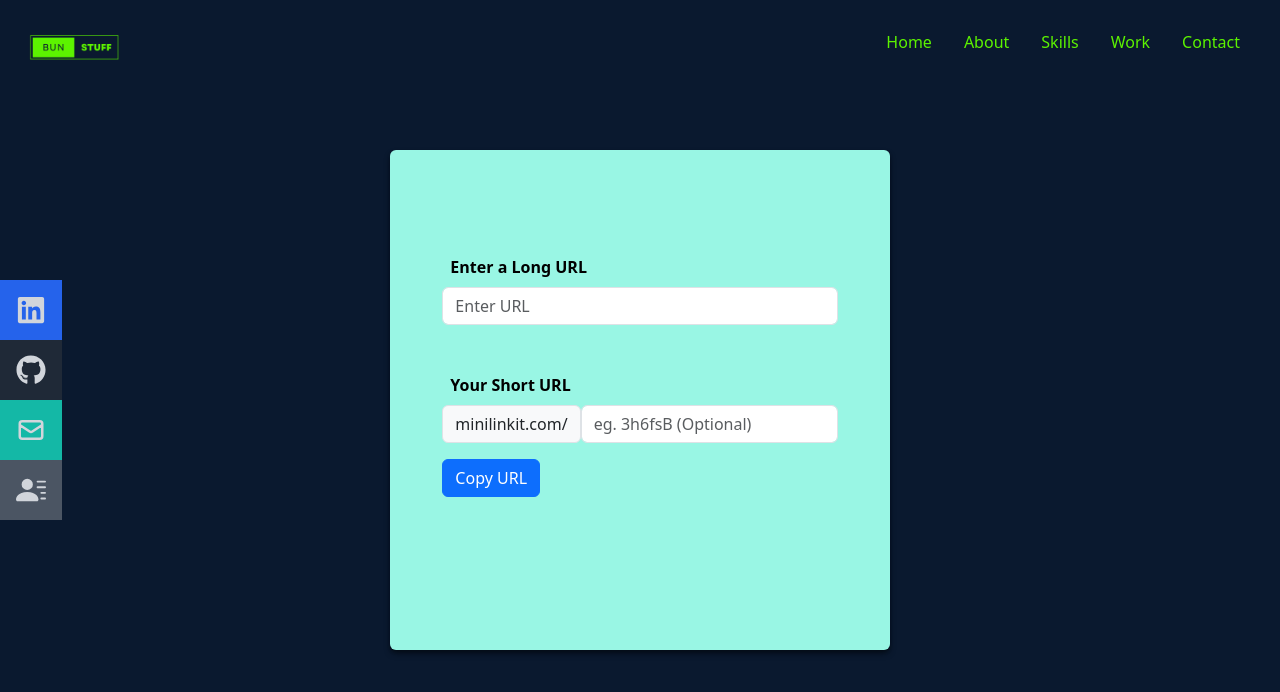
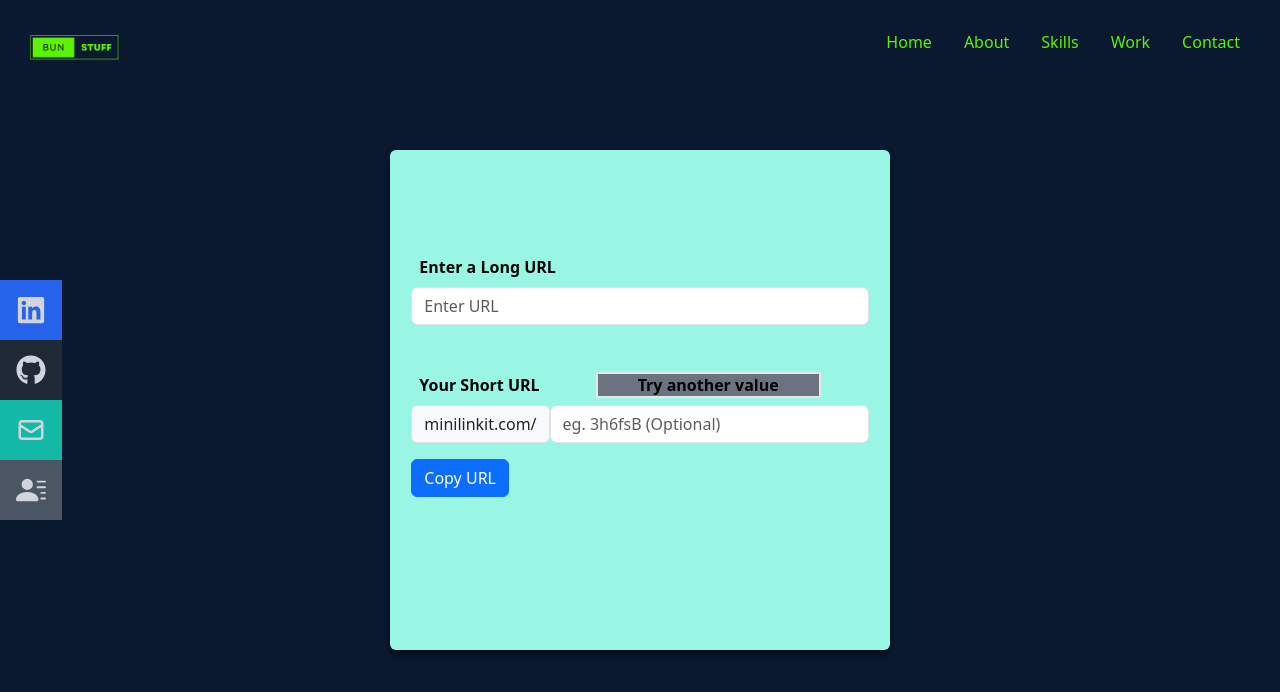
Before and after one commit to mbunalski/portfolio, a React (Create React App) app in the folder portfolio/: page /url in a window 1280 px wide. Shown: the top 692 px of the page. Built offline with nearby package versions, Linux system fonts and the light colour scheme.

Commit message:
working on error handling

```diff
--- a/portfolio/src/App.js
+++ b/portfolio/src/App.js
@@ -29,7 +29,6 @@ const dbRef = ref(getDatabase());
 
 const check = () => {
     var dict = {}
-    let snap;
     get(child(dbRef, `urlapp`)).then((snapshot) => {
         if (snapshot.exists()) {
 
@@ -62,8 +61,7 @@ const check = () => {
 
             return true
         }
-    }
-    );
+    });
 
 
 
--- a/portfolio/src/components/ShortUrl.jsx
+++ b/portfolio/src/components/ShortUrl.jsx
@@ -31,6 +31,11 @@ const ShortUrl = () => {
     // }
 
     // Push Function
+
+
+    const triggerVariable = false
+
+
     const Push = () => {
         var dict = {}
         let snap;
@@ -75,11 +80,12 @@ const ShortUrl = () => {
 
 
                     <Form.Group className="mb-3" controlId="formBasicPassword">
-                        <Form.Label className= 'px-2' >Your Short URL</Form.Label>
+                        <div><Form.Label className= 'px-2' >Your Short URL</Form.Label><span className={`bg-gray-500 px-10 mx-5 border-2 ${triggerVariable ? "opacity-0" : "opacity-1"}`}>Try another value</span></div>
+
                         <div className='flex '><span className="input-group-text bg-gray-500">minilinkit.com/</span>
+
                         <Form.Control type="" placeholder="eg. 3h6fsB (Optional)" value={short}
                     onChange={(e) => setShort(e.target.value)}/></div>
-
                     </Form.Group>
 
                     <Button className="mb-5 bg-blue-600" variant="primary" type="button" onClick={Push}>
```
